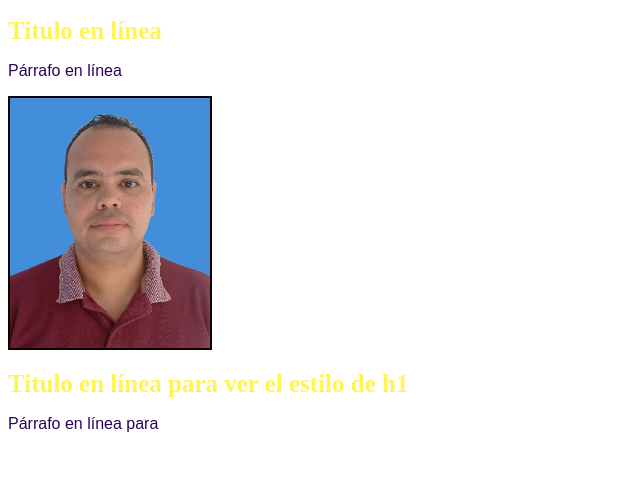
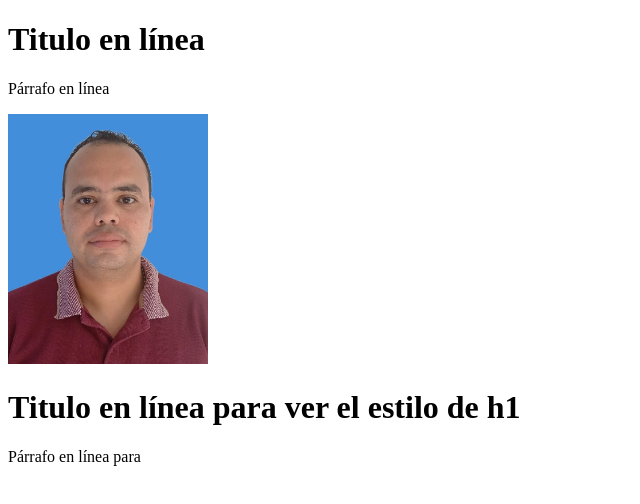
Before and after one commit to alcides1819/Lab8, a plain HTML site: page index.html in a window 1280 px wide. Shown: the whole page, without its empty margins (0-640 px from the left). Drawn offline with Linux system fonts and the light colour scheme.

Commit message:
archivo css

```diff
--- /dev/null
+++ b/estilos.css
@@ -0,0 +1,10 @@
+h1{
+    color: blue; font-size: 25px;
+}
+p{
+    color: red;font-family: Arial;
+
+}
+img{
+    border: 2px solid yellow;
+}
--- a/index.html
+++ b/index.html
@@ -2,18 +2,7 @@
 <html>
     <head>
         <title>Estilos</title>
-        <style>
-            h1{
-                color: #ffee00ab; font-size: 25px;
-            }
-            p{
-                color: #2a045c;font-family: Arial;
-
-            }
-            img{
-                border: 2px solid #0c0000;
-            }
-        </style>
+        <link href="estilos.css">
     </head>
     <body>
         <h1 >Titulo en línea</h1>
```
